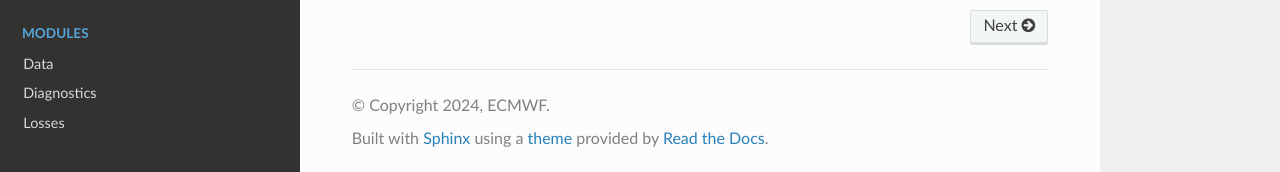
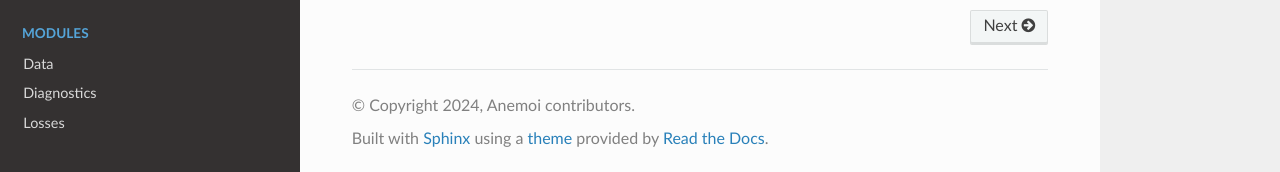
Before and after one commit to ecmwf/anemoi-training, a Sphinx documentation site: the page built from docs/index.rst, in a window 1280 px wide and 900 px high, scrolled down 910 px. Shown: the part 725-897 px from the top of the window. Built offline with Sphinx 7.4.7 and the Read the Docs theme 3.1.0, drawn with Linux system fonts in a browser that asks for light colours; the version number could not be read and is left out.

Commit message:
update copyright notice

```diff
--- a/docs/conf.py
+++ b/docs/conf.py
@@ -30,12 +30,12 @@ html_logo = "_static/logo.png"
 
 project = "Anemoi Training"
 
-author = "ECMWF"
+author = "Anemoi contributors"
 
 year = datetime.datetime.now().year
 years = "2024" if year == 2024 else f"2024-{year}"
 
-copyright = f"{years}, ECMWF"
+copyright = f"{years}, Anemoi contributors"
 
 
 try:
```
